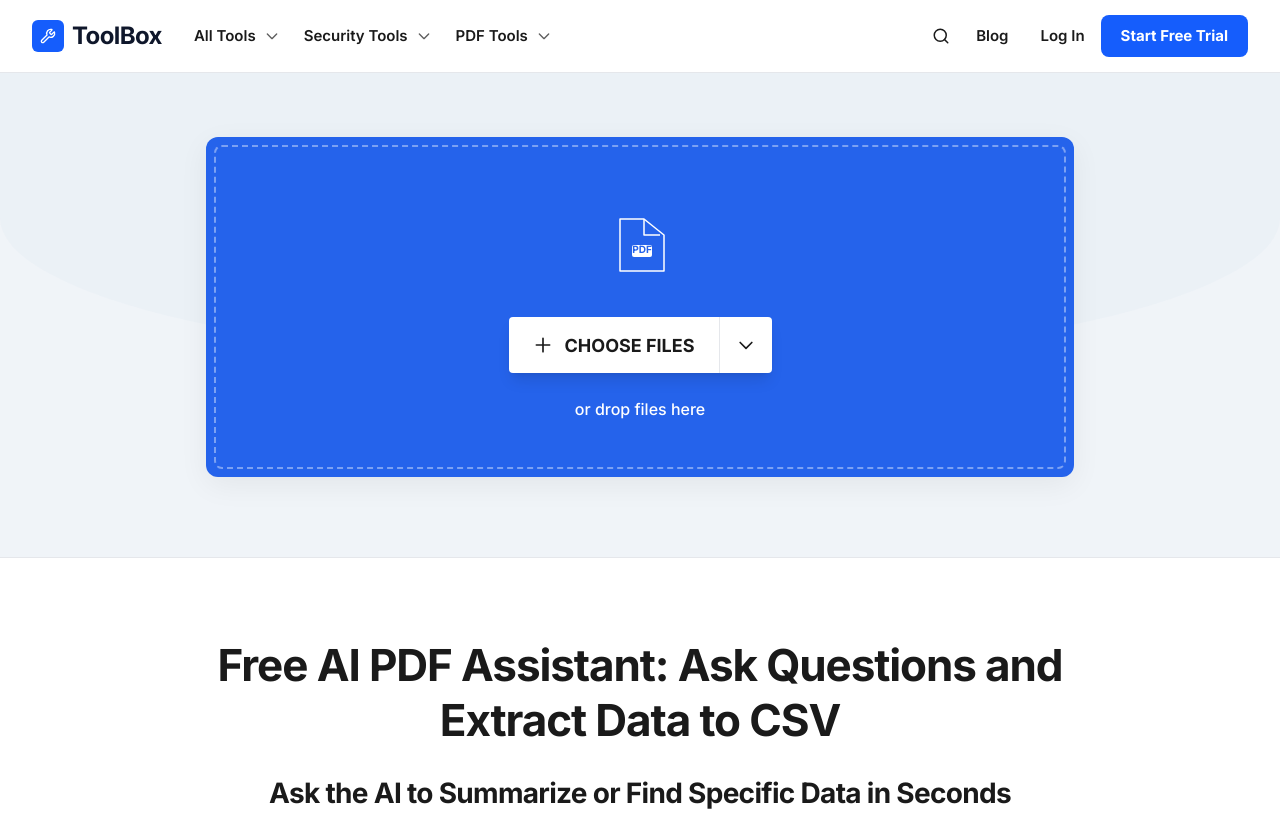
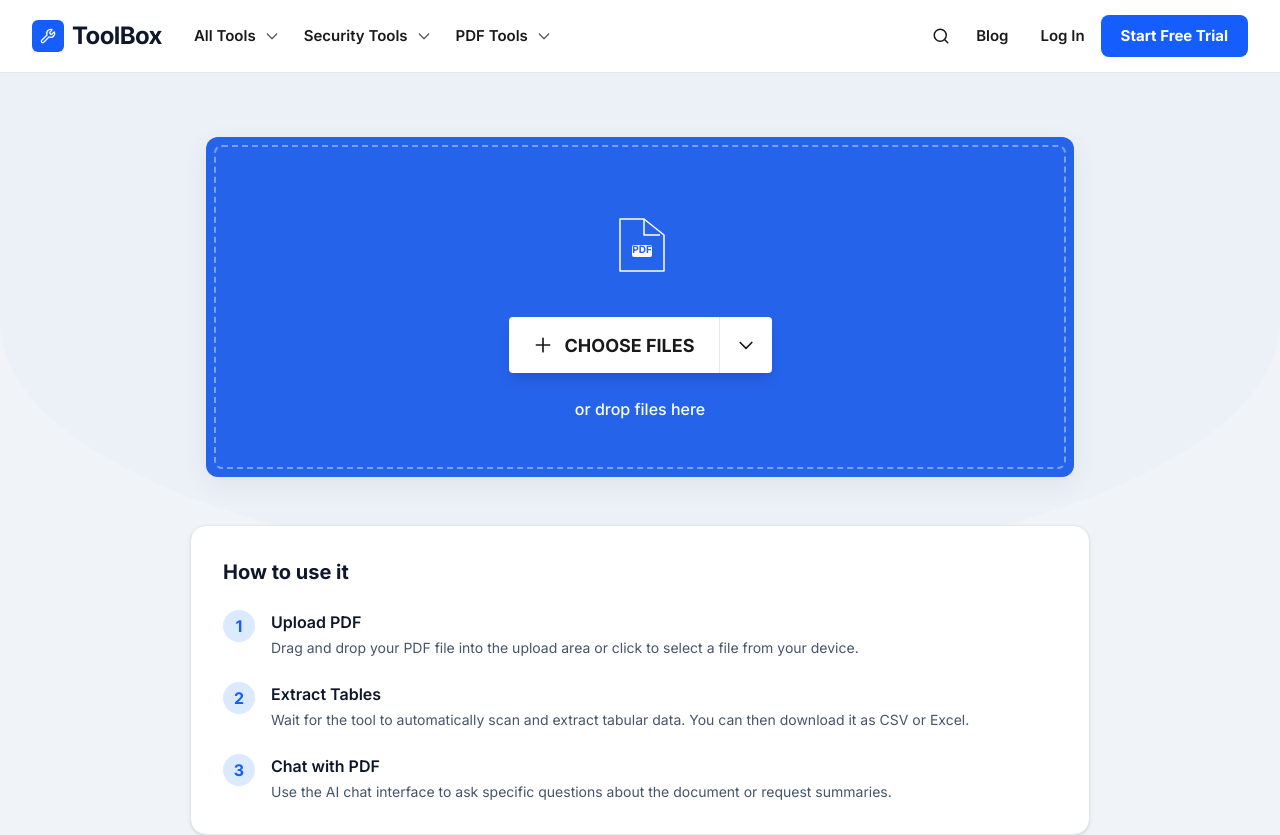
Before and after one commit to manankuntal5-afk/toolkit-pro, a React (Vite) app: page /pdf-to-csv in a window 1280 px wide. Shown: the top 835 px of the page. Built offline with nearby package versions, Linux system fonts and the light colour scheme.

Commit message:
refactor: improve navigation and UI consistency
- Add auto-scroll to top on navigation and tool selection
- Standardize "How to use it" section headers
- Clean up unused content and layout structure in tool components

```diff
--- a/src/components/ChatToPdf.tsx
+++ b/src/components/ChatToPdf.tsx
@@ -803,7 +803,7 @@ export default function ChatToPdf() {
       </div>
 
       <div className="bg-white rounded-2xl shadow-sm border border-slate-200 p-8">
-        <h2 className="text-xl font-bold text-slate-900 mb-6">How to use</h2>
+        <h2 className="text-xl font-bold text-slate-900 mb-6">How to use it</h2>
         <div className="space-y-6">
           <div className="flex gap-4">
             <div className="w-8 h-8 rounded-full bg-blue-100 text-blue-600 flex items-center justify-center flex-shrink-0 font-bold">
--- a/src/components/CommonDataFinder.tsx
+++ b/src/components/CommonDataFinder.tsx
@@ -485,7 +485,7 @@ export default function CommonDataFinder() {
       </div>
 
       <div className="bg-white rounded-2xl shadow-sm border border-slate-200 p-8">
-        <h2 className="text-xl font-bold text-slate-900 mb-6">How to use</h2>
+        <h2 className="text-xl font-bold text-slate-900 mb-6">How to use it</h2>
         <div className="space-y-6">
           <div className="flex gap-4">
             <div className="w-8 h-8 rounded-full bg-blue-100 text-blue-600 flex items-center justify-center flex-shrink-0 font-bold">
--- a/src/components/DigitalFootprint.tsx
+++ b/src/components/DigitalFootprint.tsx
@@ -249,6 +249,45 @@ export default function DigitalFootprint() {
           </div>
         </div>
       )}
+
+      <div className="bg-white rounded-2xl shadow-sm border border-slate-200 p-8">
+        <h2 className="text-xl font-bold text-slate-900 mb-6">How to use it</h2>
+        <div className="space-y-6">
+          <div className="flex gap-4">
+            <div className="w-8 h-8 rounded-full bg-purple-100 text-purple-600 flex items-center justify-center flex-shrink-0 font-bold">
+              1
+            </div>
+            <div>
+              <h4 className="font-semibold text-slate-900">Enter Your Details</h4>
+              <p className="text-slate-600 text-sm mt-1">
+                Provide your name, email, or phone number to initiate the search.
+              </p>
+            </div>
+          </div>
+          <div className="flex gap-4">
+            <div className="w-8 h-8 rounded-full bg-purple-100 text-purple-600 flex items-center justify-center flex-shrink-0 font-bold">
+              2
+            </div>
+            <div>
+              <h4 className="font-semibold text-slate-900">Scan Digital Footprint</h4>
+              <p className="text-slate-600 text-sm mt-1">
+                Click the scan button to securely search public domain OSINT records for your information.
+              </p>
+            </div>
+          </div>
+          <div className="flex gap-4">
+            <div className="w-8 h-8 rounded-full bg-purple-100 text-purple-600 flex items-center justify-center flex-shrink-0 font-bold">
+              3
+            </div>
+            <div>
+              <h4 className="font-semibold text-slate-900">Review & Download PDF</h4>
+              <p className="text-slate-600 text-sm mt-1">
+                Analyze your exposed data, check risk levels, and export the report to PDF.
+              </p>
+            </div>
+          </div>
+        </div>
+      </div>
     </div>
   );
 }
--- a/src/components/GeoMapAnimator.tsx
+++ b/src/components/GeoMapAnimator.tsx
@@ -1060,16 +1060,6 @@ export default function GeoMapAnimator() {
 
   return (
     <div className="max-w-7xl mx-auto px-4 sm:px-6 lg:px-8 pb-12 pt-8">
-      {/* Huge Keyword Banner for Home Page */}
-      <div className="text-center mb-16 max-w-4xl mx-auto">
-        <h1 className="text-4xl md:text-5xl font-black text-slate-900 tracking-tight leading-tight mb-4">
-          Plot and Animate Latitude Longitude Data from Excel on Google Maps
-        </h1>
-        <h2 className="text-xl text-slate-600 leading-relaxed font-medium">
-          Upload Excel to Track and Animate GPS Routes with Time Filters
-        </h2>
-      </div>
-
       <div className="bg-white rounded-3xl shadow-xl shadow-slate-200 border border-slate-100 p-6 md:p-8 mb-12 relative overflow-hidden">
         {/* Icons Above Upload Area */}
         <div className="flex justify-center items-center gap-8 mb-6">
@@ -1624,6 +1614,7 @@ export default function GeoMapAnimator() {
           </div>
         )}
       </div>
+
       <div className="bg-white rounded-2xl shadow-sm border border-slate-200 p-8">
         <h2 className="text-xl font-bold text-slate-900 mb-6">How to use it</h2>
         <div className="space-y-6">
--- a/src/components/ImageCompressor.tsx
+++ b/src/components/ImageCompressor.tsx
@@ -392,7 +392,7 @@ export default function ImageCompressor() {
       </div>
 
       <div className="bg-white rounded-2xl shadow-sm border border-slate-200 p-8">
-        <h2 className="text-xl font-bold text-slate-900 mb-6">How to use</h2>
+        <h2 className="text-xl font-bold text-slate-900 mb-6">How to use it</h2>
         <div className="space-y-6">
           <div className="flex gap-4">
             <div className="w-8 h-8 rounded-full bg-blue-100 text-blue-600 flex items-center justify-center flex-shrink-0 font-bold">
--- a/src/components/Layout.tsx
+++ b/src/components/Layout.tsx
@@ -122,6 +122,12 @@ export default function Layout({ children }: { children: React.ReactNode }) {
   const articleHeadingRef = React.useRef<HTMLHeadingElement>(null);
 
   React.useEffect(() => {
+    if (!isArticleView) {
+      window.scrollTo(0, 0);
+    }
+  }, [location.pathname, isArticleView]);
+
+  React.useEffect(() => {
     if (isArticleView && articleHeadingRef.current) {
       // Need a small timeout to ensure layout is done
       setTimeout(() => {
@@ -216,7 +222,10 @@ export default function Layout({ children }: { children: React.ReactNode }) {
                       <Link
                         key={t.id}
                         to={t.path}
-                        onClick={() => setActiveDropdown(null)}
+                        onClick={() => {
+                          setActiveDropdown(null);
+                          window.scrollTo(0, 0);
+                        }}
                         className="flex items-center gap-3 p-2 hover:bg-slate-50 rounded-lg"
                       >
                         <t.icon
@@ -282,7 +291,10 @@ export default function Layout({ children }: { children: React.ReactNode }) {
                       <Link
                         key={t.id}
                         to={t.path}
-                        onClick={() => setActiveDropdown(null)}
+                        onClick={() => {
+                          setActiveDropdown(null);
+                          window.scrollTo(0, 0);
+                        }}
                         className="flex items-center gap-3 p-2 hover:bg-slate-50 rounded-lg"
                       >
                         <t.icon
@@ -348,7 +360,10 @@ export default function Layout({ children }: { children: React.ReactNode }) {
                       <Link
                         key={t.id}
                         to={t.path}
-                        onClick={() => setActiveDropdown(null)}
+                        onClick={() => {
+                          setActiveDropdown(null);
+                          window.scrollTo(0, 0);
+                        }}
                         className="flex items-center gap-3 p-2 hover:bg-slate-50 rounded-lg"
                       >
                         <t.icon
@@ -465,7 +480,10 @@ export default function Layout({ children }: { children: React.ReactNode }) {
                                 <Link
                                   key={t.id}
                                   to={t.path}
-                                  onClick={() => setIsSearchOpen(false)}
+                                  onClick={() => {
+                                    setIsSearchOpen(false);
+                                    window.scrollTo(0, 0);
+                                  }}
                                   className="flex items-center gap-3 p-3 hover:bg-blue-50/60 rounded-xl border border-transparent hover:border-blue-100 group transition-all"
                                 >
                                   <div className="w-10 h-10 rounded-lg bg-blue-50 text-blue-600 flex items-center justify-center group-hover:scale-105 transition-transform flex-shrink-0">
--- a/src/components/PdfToCsv.tsx
+++ b/src/components/PdfToCsv.tsx
@@ -207,8 +207,9 @@ export default function PdfToCsv() {
     }
   };
 
-  if (!file) {
   return (
+    <div className="w-full flex flex-col gap-8">
+      {!file ? (
         <div className="w-full flex items-center justify-center p-4">
           <div
             onClick={() => fileInputRef.current?.click()}
@@ -298,12 +299,7 @@ export default function PdfToCsv() {
             </p>
           </div>
         </div>
-    );
-  }
-
-  return (
-    <div className="w-full flex flex-col gap-8">
-      {/* Result UI Layout */}
+      ) : (
         <div className="grid grid-cols-1 lg:grid-cols-2 gap-8">
         <div className="bg-white rounded-[24px] shadow-[0_8px_30px_rgb(0,0,0,0.06)] p-6">
           <div className="flex items-center justify-between border-b border-gray-100 pb-4 mb-4">
@@ -509,6 +505,46 @@ export default function PdfToCsv() {
           </form>
         </div>
       </div>
+      )}
+
+      <div className="bg-white rounded-2xl shadow-sm border border-slate-200 p-8">
+        <h2 className="text-xl font-bold text-slate-900 mb-6">How to use it</h2>
+        <div className="space-y-6">
+          <div className="flex gap-4">
+            <div className="w-8 h-8 rounded-full bg-blue-100 text-blue-600 flex items-center justify-center flex-shrink-0 font-bold">
+              1
+            </div>
+            <div>
+              <h4 className="font-semibold text-slate-900">Upload PDF</h4>
+              <p className="text-slate-600 text-sm mt-1">
+                Drag and drop your PDF file into the upload area or click to select a file from your device.
+              </p>
+            </div>
+          </div>
+          <div className="flex gap-4">
+            <div className="w-8 h-8 rounded-full bg-blue-100 text-blue-600 flex items-center justify-center flex-shrink-0 font-bold">
+              2
+            </div>
+            <div>
+              <h4 className="font-semibold text-slate-900">Extract Tables</h4>
+              <p className="text-slate-600 text-sm mt-1">
+                Wait for the tool to automatically scan and extract tabular data. You can then download it as CSV or Excel.
+              </p>
+            </div>
+          </div>
+          <div className="flex gap-4">
+            <div className="w-8 h-8 rounded-full bg-blue-100 text-blue-600 flex items-center justify-center flex-shrink-0 font-bold">
+              3
+            </div>
+            <div>
+              <h4 className="font-semibold text-slate-900">Chat with PDF</h4>
+              <p className="text-slate-600 text-sm mt-1">
+                Use the AI chat interface to ask specific questions about the document or request summaries.
+              </p>
+            </div>
+          </div>
+        </div>
+      </div>
     </div>
   );
 }
```
Lines whose indentation alone changed are shown as unchanged.
